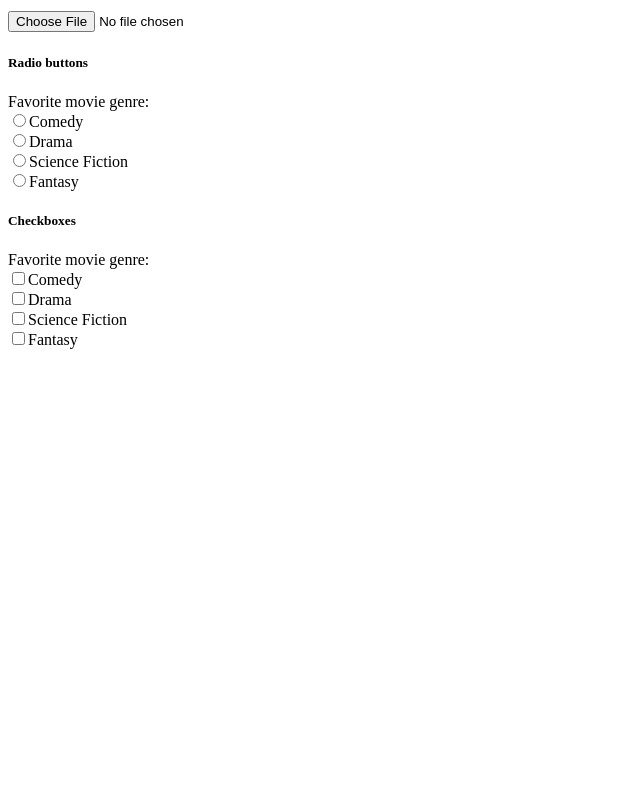
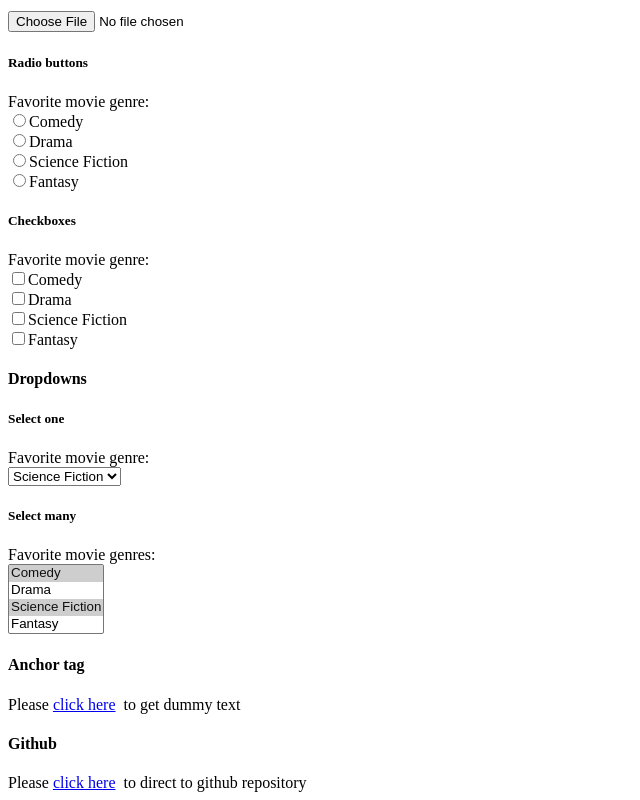
Before and after one commit to ChenzuoL/kanbas-react-web-app-2024-su2, a React (Create React App) app: page / in a window 1280 px wide. Shown: the part 2680-3480 px from the top of the page, without its empty margins (0-640 px from the left). Before the commit the page ends 3037 px from the top, so only its background shows below. Built offline with nearby package versions, Linux system fonts and the light colour scheme.

Commit message:
anchor tag

```diff
--- a/src/Labs/Lab1/index.tsx
+++ b/src/Labs/Lab1/index.tsx
@@ -216,7 +216,38 @@ tag to tell browsers to render the gaps.
                 <input type="checkbox" name="check-genre" id="wd-chkbox-fantasy"/>
                 <label htmlFor="wd-chkbox-fantasy">Fantasy</label>
             </div>
+            <div id="wd-dropdowns">
+            <h4 id="wd-dropdowns">Dropdowns</h4>
+                <h5>Select one</h5>
+                <label htmlFor="wd-select-one-genre"> Favorite movie genre: </label><br/>
+                <select id="wd-select-one-genre">
+                <option value="COMEDY">Comedy</option>
+                <option value="DRAMA">Drama</option>
+                <option selected value="SCIFI">
+                    Science Fiction</option>
+                <option value="FANTASY">Fantasy</option>
+                </select>
 
+                <h5>Select many</h5>
+                <label htmlFor="wd-select-many-genre"> Favorite movie genres: </label><br/>
+                <select id="wd-select-many-genre" multiple>
+                <option selected value="COMEDY">Comedy</option>
+                <option value="DRAMA">Drama</option>
+                <option selected value="SCIFI">
+                    Science Fiction</option>
+                <option value="FANTASY">Fantasy</option>
+                </select>
+            </div>
+            <div id="wd-anchor-tag">
+                <h4>Anchor tag</h4>
+                Please&nbsp;
+                <a id="wd-lipsum" href="https://www.lipsum.com">click here</a>&nbsp;
+                to get dummy text<br/>
+                <h4>Github</h4>
+                Please&nbsp;
+                <a id="wd-github" href="https://github.com/ChenzuoL/kanbas-react-web-app-2024-su2">click here</a>&nbsp;
+                to direct to github repository<br/>
+            </div>
         </div>
     );
 }
```
